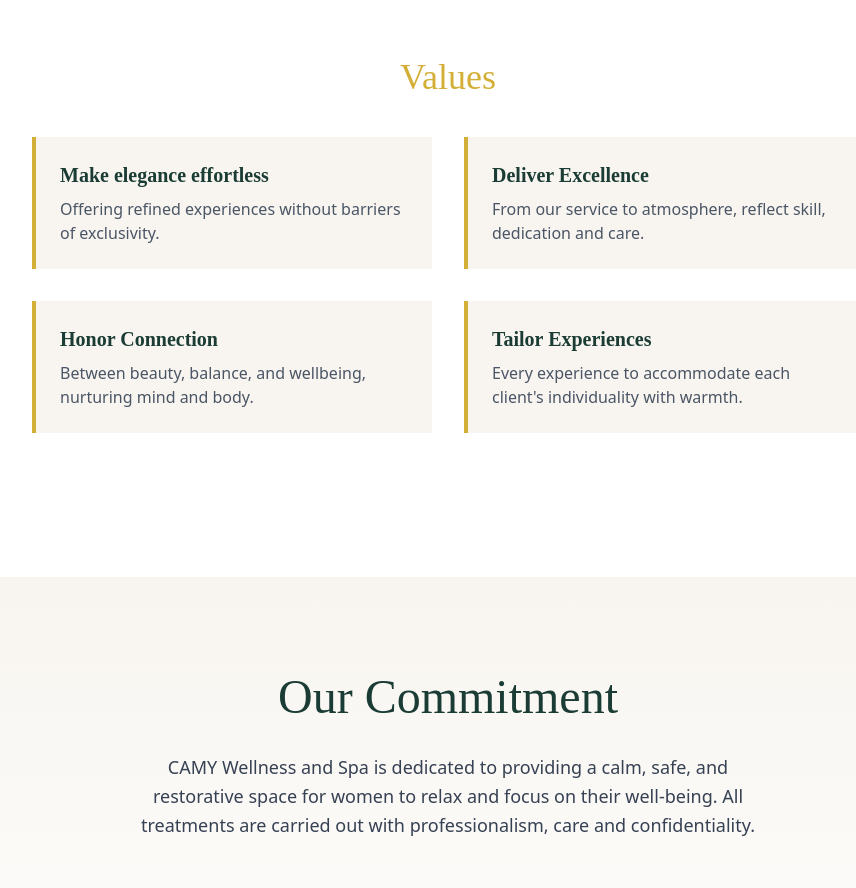
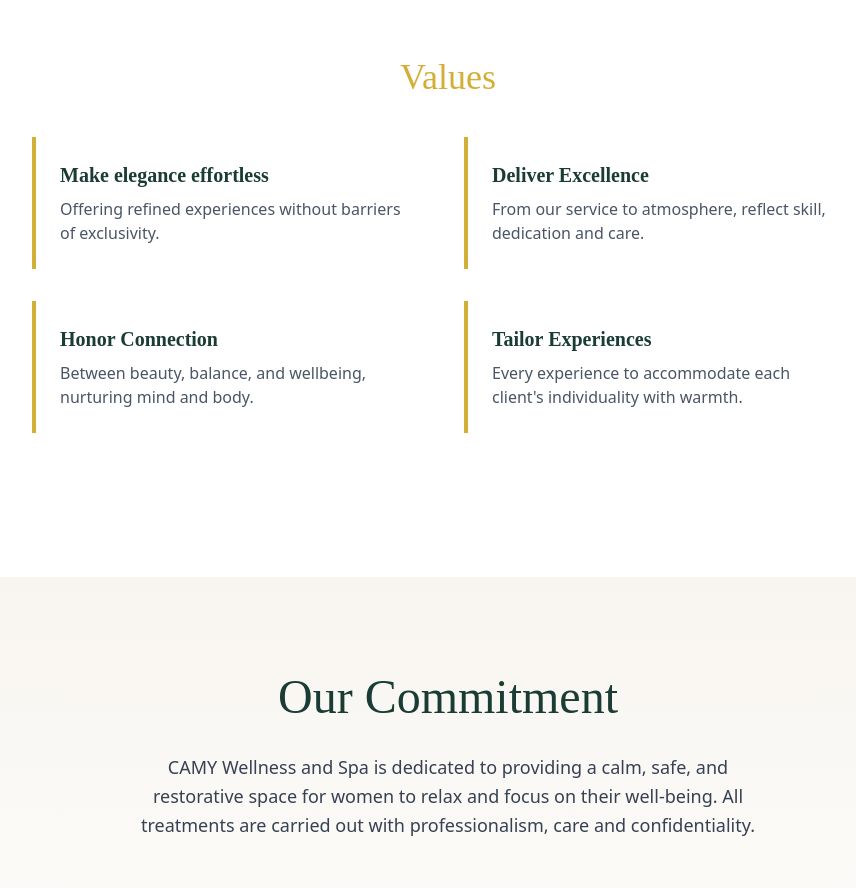
Before and after one commit to Bernie-Dramos/camywellnessandspa, a Next.js app: page /about in a window 1280 px wide. Shown: the part 1280-2168 px from the top of the page, without its empty margins (192-1048 px from the left). Built offline with nearby package versions, Linux system fonts and the light colour scheme; a web font is replaced by a local one.

Commit message:
Update page.tsx

```diff
--- a/app/about/page.tsx
+++ b/app/about/page.tsx
@@ -12,7 +12,7 @@
   const videoRef = useRef<HTMLVideoElement>(null)
   useEffect(() => {
     if (videoRef.current) {
-      videoRef.current.playbackRate = 0.5
+      videoRef.current.playbackRate = 1
     }
   }, [])
 
@@ -64,7 +64,7 @@
           <div className="mb-12">
             <h2 className="text-3xl md:text-4xl font-serif font-light mb-10 text-center text-[#d4af37]">{t("about.values")}</h2>
             <div className="grid grid-cols-1 md:grid-cols-2 gap-8">
-              <div className="p-6 border-l-4 border-[#d4af37] bg-[#f8f5f0]">
+              <div className="p-6 border-l-4 border-[#d4af37]">
                 <h3 className="text-xl font-serif font-semibold text-[#1a3c34] mb-2">
                   {t("about.value1Title")}
                 </h3>
@@ -72,7 +72,7 @@
                   {t("about.value1Desc")}
                 </p>
               </div>
-              <div className="p-6 border-l-4 border-[#d4af37] bg-[#f8f5f0]">
+              <div className="p-6 border-l-4 border-[#d4af37]">
                 <h3 className="text-xl font-serif font-semibold text-[#1a3c34] mb-2">
                   {t("about.value2Title")}
                 </h3>
@@ -80,7 +80,7 @@
                   {t("about.value2Desc")}
                 </p>
               </div>
-              <div className="p-6 border-l-4 border-[#d4af37] bg-[#f8f5f0]">
+              <div className="p-6 border-l-4 border-[#d4af37]">
                 <h3 className="text-xl font-serif font-semibold text-[#1a3c34] mb-2">
                   {t("about.value3Title")}
                 </h3>
@@ -88,7 +88,7 @@
                   {t("about.value3Desc")}
                 </p>
               </div>
-              <div className="p-6 border-l-4 border-[#d4af37] bg-[#f8f5f0]">
+              <div className="p-6 border-l-4 border-[#d4af37]">
                 <h3 className="text-xl font-serif font-semibold text-[#1a3c34] mb-2">
                   {t("about.value4Title")}
                 </h3>
```
